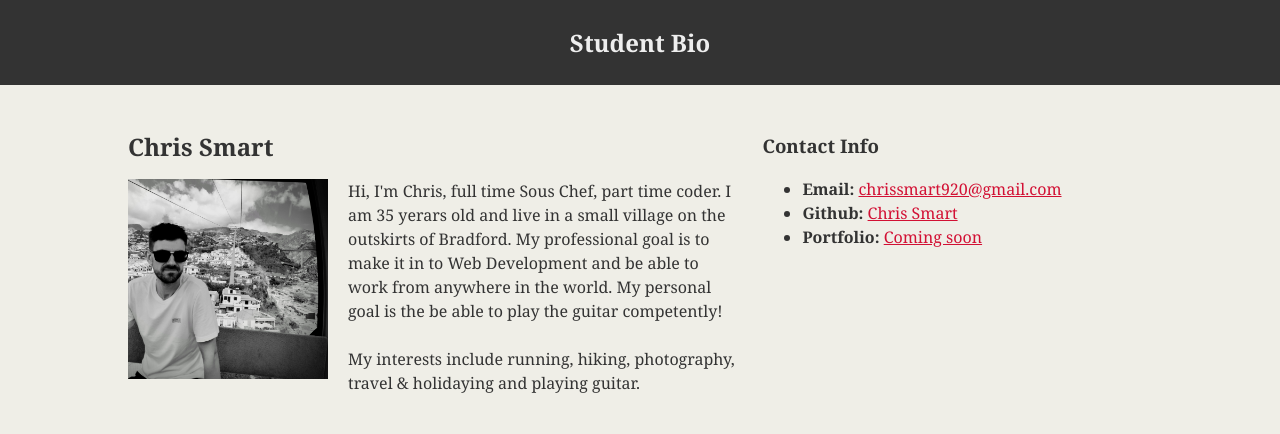
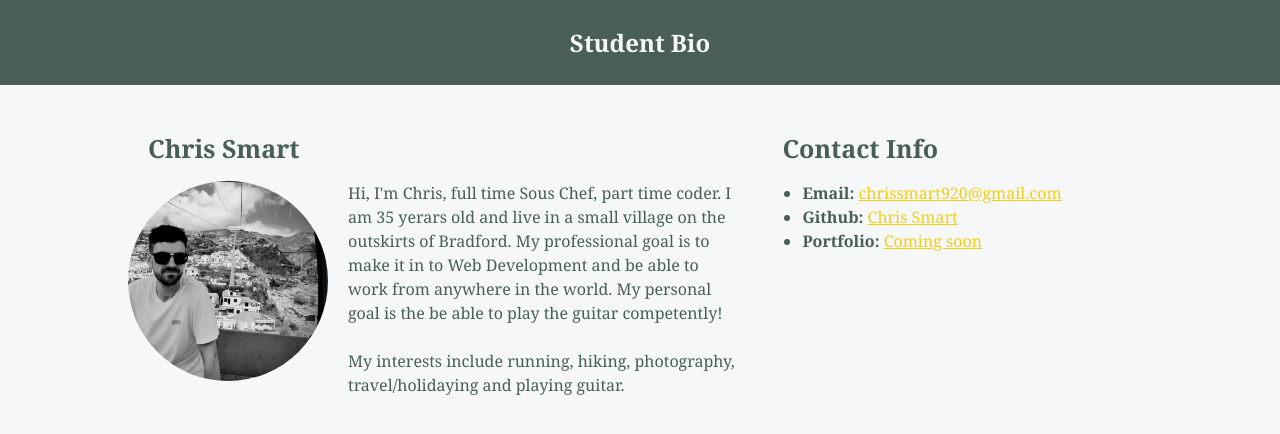
Before and after one commit to chrisS-88/Student-Bio, a plain HTML site: page index.html in a window 1280 px wide. Drawn offline with Linux system fonts and the light colour scheme.

Commit message:
colour change

```diff
--- a/index.html
+++ b/index.html
@@ -28,13 +28,13 @@
           play the guitar competently!
           <br />
           <br />
-          My interests include running, hiking, photography, travel & holidaying
+          My interests include running, hiking, photography, travel/holidaying
           and playing guitar.
         </p>
       </section>
 
       <section id="contact-info">
-        <h3>Contact Info</h3>
+        <h2>Contact Info</h2>
         <ul>
           <li>
             <strong>Email:</strong>
--- a/style.css
+++ b/style.css
@@ -5,19 +5,24 @@
 body {
   margin: 0;
   padding: 0;
-  background-color: #efeee7;
-  color: #333333;
+  background-color: #f5f7f8;
+  color: #495e57;
 }
 
 header {
-  background-color: #333333;
+  background-color: #495e57;
   text-align: center;
   padding: 10px 0;
   margin-bottom: 30px;
 }
 h1 {
-  color: #eee;
+  color: #f5f7f8;
   font-size: 24px;
+}
+
+h2 {
+  margin-left: 20px;
+  font-size: 25px;
 }
 
 .container {
@@ -38,6 +43,7 @@ h1 {
 
 #bio-img {
   margin-right: 20px;
+  border-radius: 50%;
 }
 
 #contact-info {
@@ -46,5 +52,5 @@ h1 {
 }
 
 a {
-  color: #d21034;
+  color: #f4ce14;
 }
```
